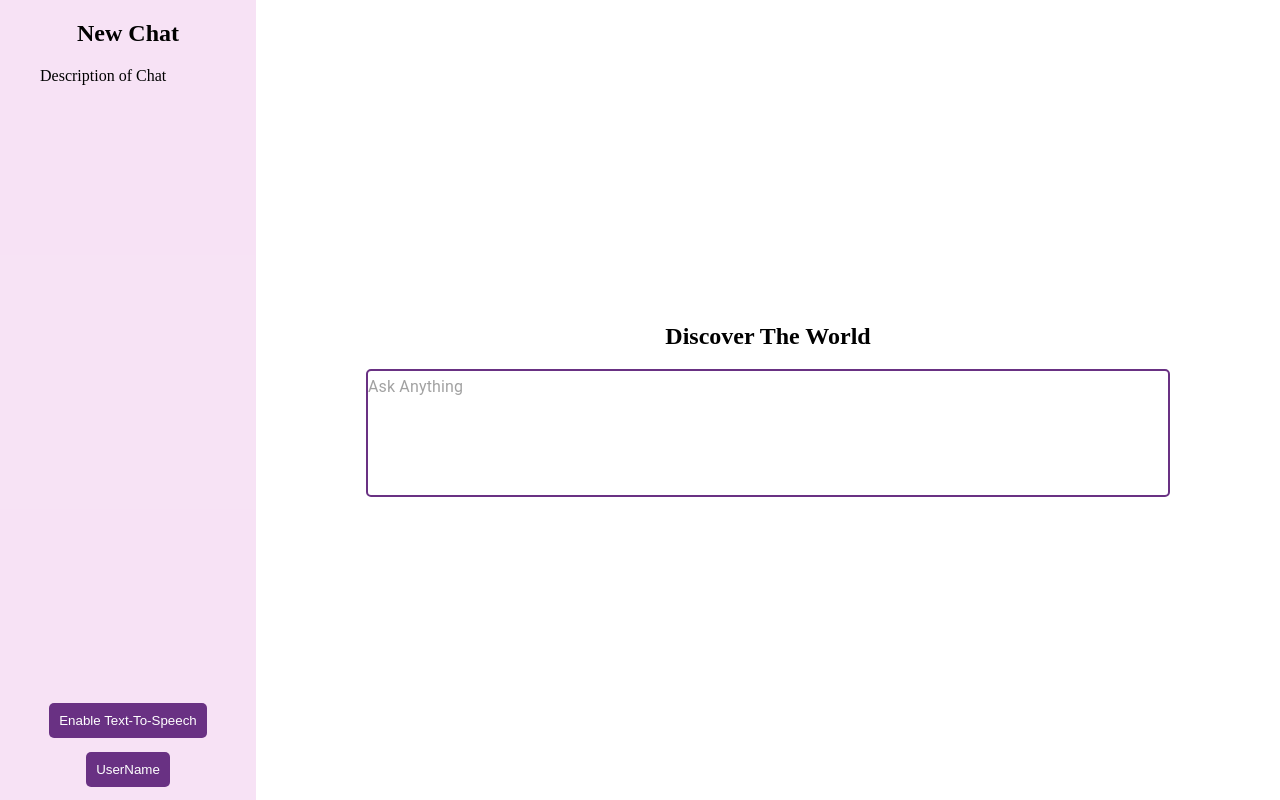
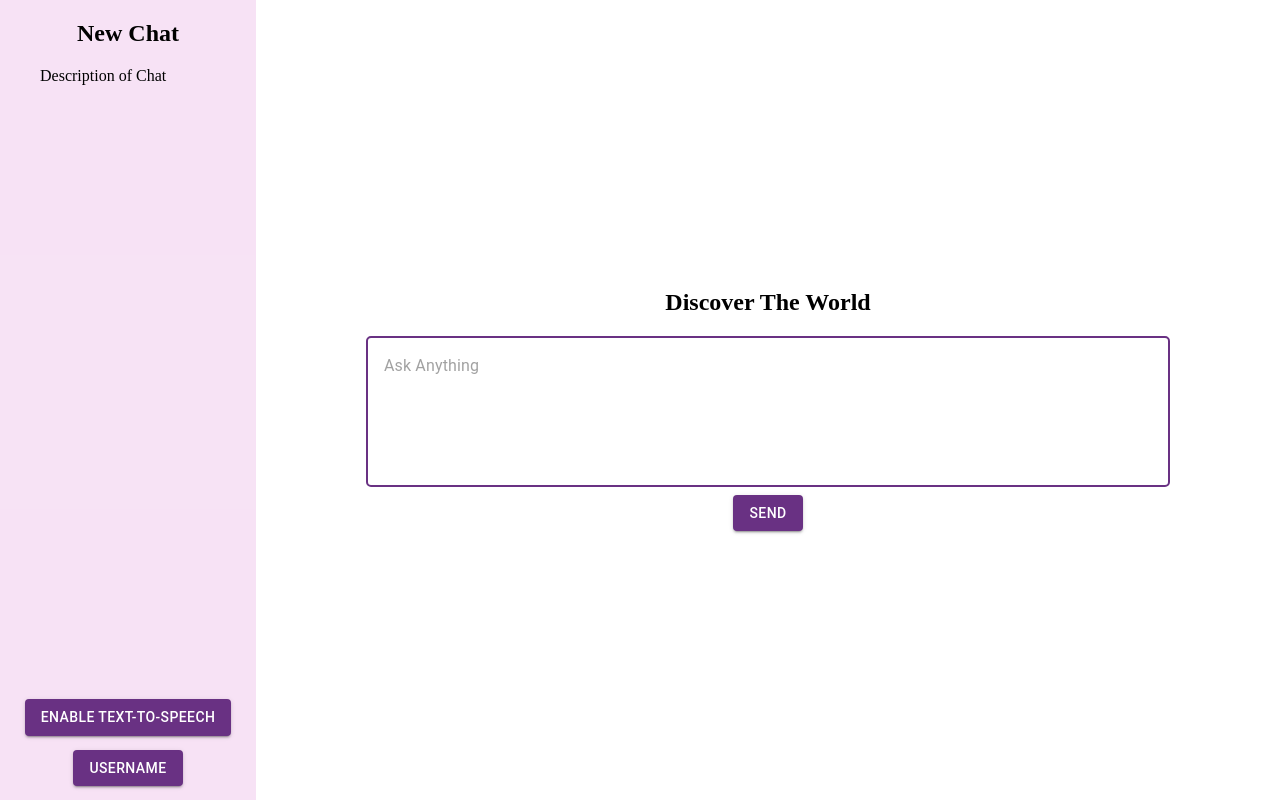
Before and after one commit to Kerlin-Augustin/rc-ai-proj, a React (Vite) app: page / in a window 1280 px wide. Built offline with nearby package versions, Linux system fonts and the light colour scheme.

Commit message:
refactored Primary button component

```diff
--- a/src/components/PrimaryButton.tsx
+++ b/src/components/PrimaryButton.tsx
@@ -1,21 +1,10 @@
 import { CSSProperties } from "react";
-
+import { Button } from "@mui/material";
 interface PrimaryButtonProps {
   label: string;
   backgroungColor?: string;
   margin?: string;
 }
-
-const styles: Record<string, CSSProperties> = {
-  button: {
-    color: "white",
-    padding: "10px",
-    border: "none",
-    borderRadius: "5px",
-    cursor: "pointer",
-    marginLeft: "10px",
-  },
-};
 
 const PrimaryButton = ({
   label,
@@ -23,11 +12,14 @@ const PrimaryButton = ({
   margin,
 }: PrimaryButtonProps) => {
   const buttonColor: CSSProperties = {
-    ...styles.button,
     backgroundColor: backgroungColor,
     margin: margin,
   };
-  return <button style={buttonColor}>{label}</button>;
+  return (
+    <Button variant="contained" style={buttonColor}>
+      {label}
+    </Button>
+  );
 };
 
 export default PrimaryButton;
--- a/src/pages/PromptPage.tsx
+++ b/src/pages/PromptPage.tsx
@@ -1,5 +1,5 @@
 import { CSSProperties } from "react";
-import { Input } from "@mui/material";
+import { Input, Button } from "@mui/material";
 
 const PromptPage = () => {
   const styles: Record<string, CSSProperties> = {
@@ -12,8 +12,10 @@ const PromptPage = () => {
     },
     input: {
       border: "2px solid #693183",
-      // padding: "0 20em",
       borderRadius: "5px",
+    },
+    button: {
+      marginTop: ".5em",
     },
   };
 
@@ -26,8 +28,13 @@ const PromptPage = () => {
           placeholder="Ask Anything"
           multiline={true}
           rows="5"
-          sx={{ width: "50em" }}
+          sx={{ width: "50em", padding: "1em" }}
         />
+      </div>
+      <div style={styles.button}>
+        <Button variant="contained" style={{ backgroundColor: "#693183" }}>
+          Send
+        </Button>
       </div>
     </div>
   );
--- a/src/pages/SideBar.tsx
+++ b/src/pages/SideBar.tsx
@@ -39,7 +39,7 @@ const SideBar = () => {
           <PrimaryButton label="Enable Text-To-Speech" />
         </div>
         <div style={styles.buttons}>
-          <PrimaryButton label="UserName" margin="1em 0 1em 0" />
+          <PrimaryButton label="UserName" margin="1em 0" />
         </div>
       </div>
     </div>
```
